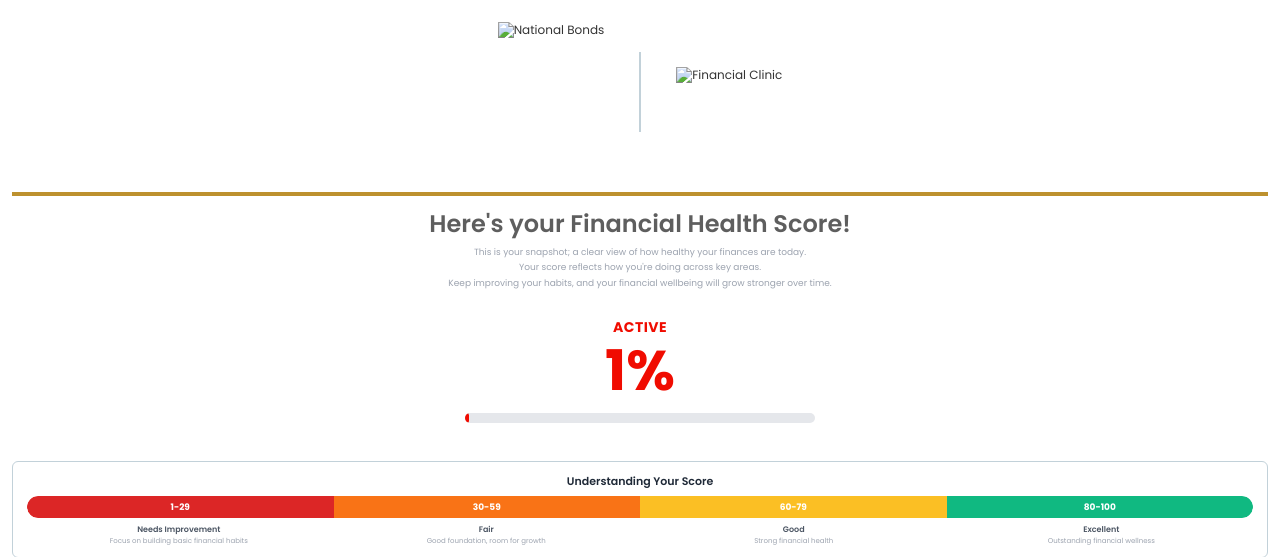
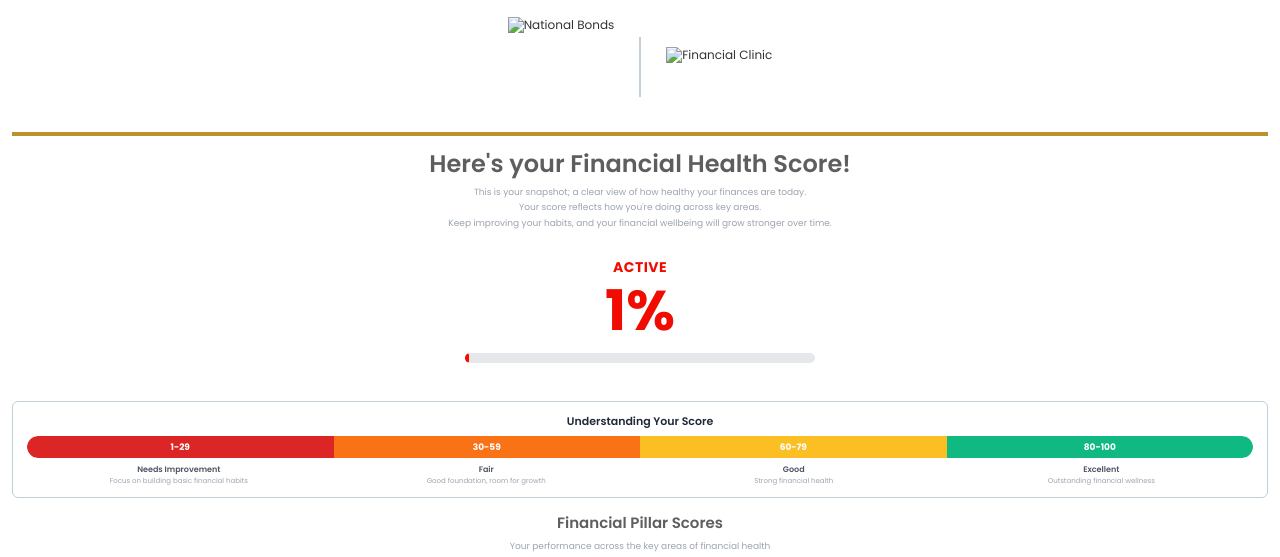
Before and after one commit to ahmadhassan91/uae-financial-backend, a Python web app: template app/reports/templates/financial_clinic_pdf_template.html in a window 1280 px wide. Shown: the top 557 px of the page. Run offline with Jinja, Linux system fonts and the light colour scheme; the template is opened without the code that fills it: most values are stand-ins (such as "Sample title", 1, 10 or a date in 2020).

Commit message:
fix: Reduce PDF spacing and logo sizes to fit on one page
- National Bonds logo: 140px -> 100px
- Financial Clinic logo: 50px -> 40px
- Margins: 35px -> 25px on each side
- Header margin-bottom: 20px -> 10px
- Header padding: 10px -> 5px
- Divider height: 80px -> 60px
- Copied SVG logos to backend static directory
- PDF now uses local SVG files (no S3 dependency)

```diff
--- a/app/reports/templates/financial_clinic_pdf_template.html
+++ b/app/reports/templates/financial_clinic_pdf_template.html
@@ -45,30 +45,30 @@
         display: flex;
         justify-content: center;
         align-items: center;
-        margin-bottom: 20px;
-        padding: 10px 0;
+        margin-bottom: 10px;
+        padding: 5px 0;
         gap: 0;
       }
 
       .logo-left {
-        height: 140px;
+        height: 100px;
         width: auto;
-        max-width: 350px;
+        max-width: 300px;
         object-fit: contain;
-        margin-right: 35px;
+        margin-right: 25px;
       }
 
       .logo-right {
-        height: 50px;
+        height: 40px;
         width: auto;
-        max-width: 200px;
+        max-width: 180px;
         object-fit: contain;
-        margin-left: 35px;
+        margin-left: 25px;
       }
 
       .header-divider {
         width: 2px;
-        height: 80px;
+        height: 60px;
         background-color: #c2d1d9;
         flex-shrink: 0;
       }
```
Also changed, not shown: app/reports/html_pdf_service.py (+8 -8 lines), app/static/logos/NATIONAL BONDS LOGO.svg (added), app/static/logos/financial-clinic-logo.svg (added).
